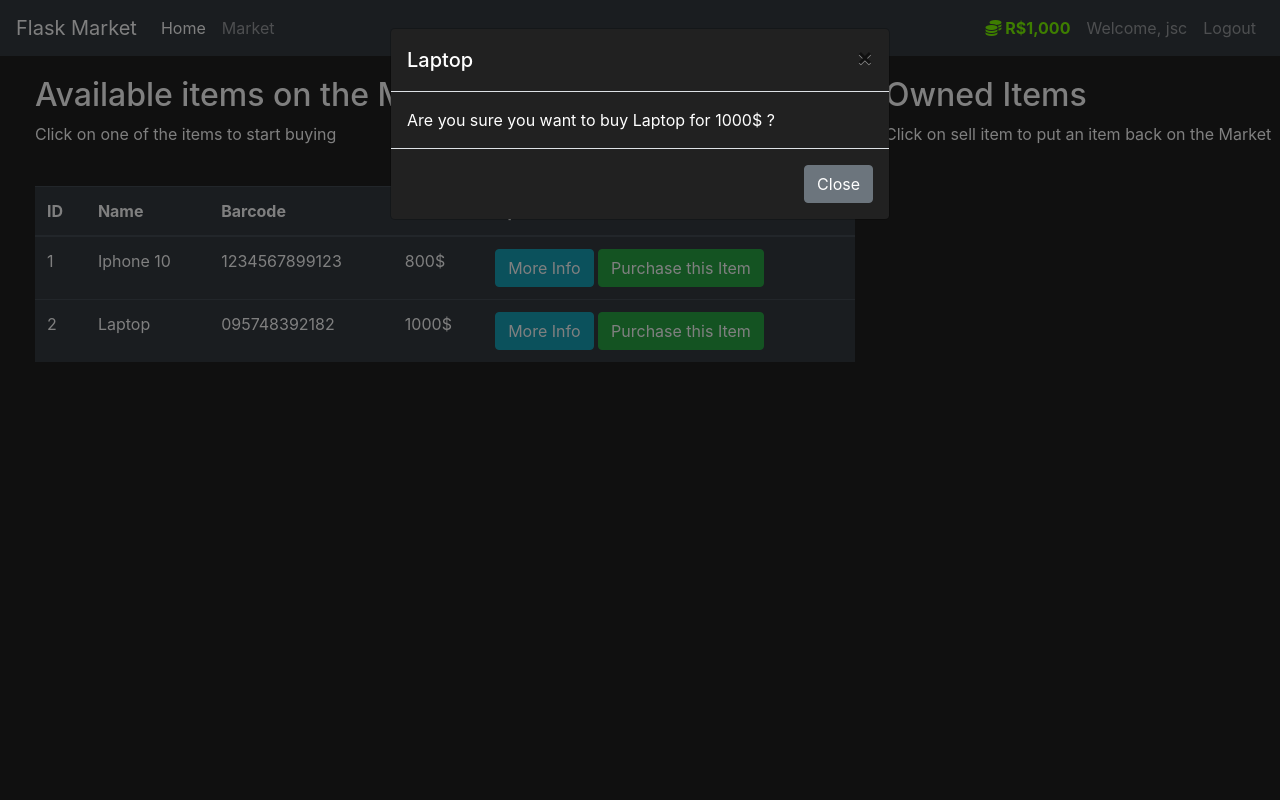
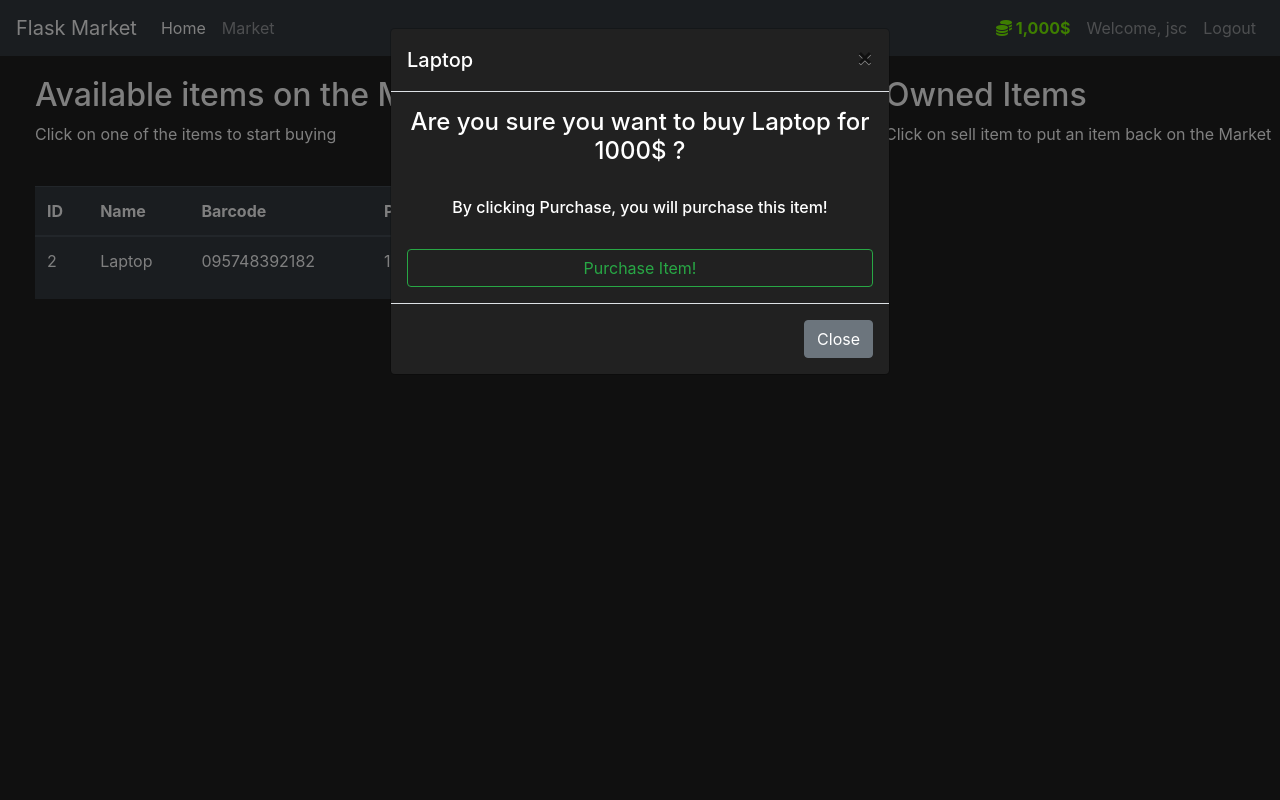
Before and after one commit to CaioVSales/Flask-Market, a Flask app: page /market in a window 1280 px wide, after a click on "Purchase this Item". Run offline with Flask 2, Linux system fonts and the light colour scheme; a user stored in the database is signed in; data comes from the database, SQL or seed files in the repository; some libraries are stand-ins or nearby versions.

Commit message:
Compras pt.2

```diff
--- a/market/forms.py
+++ b/market/forms.py
@@ -25,3 +25,9 @@ class LoginForm(FlaskForm):
     username = StringField(label='Username:', validators=[DataRequired()])
     password = PasswordField(label='Password:', validators=[DataRequired()])
     submit = SubmitField(label='Sign in')
+
+class PurchaseItemForm(FlaskForm):
+    submit = SubmitField(label='Purchase Item!')
+
+class SellItemForm(FlaskForm):
+    submit = SubmitField(label='Sell Item!')
--- a/market/models.py
+++ b/market/models.py
@@ -9,7 +9,7 @@ def load_user(user_id):
 class User(db.Model, UserMixin):
     id = db.Column(db.Integer(), primary_key=True)
     username = db.Column(db.String(length=30), nullable=False, unique=True)
-    email_address = db.Column(db.String(length=30), nullable=False, unique=True)
+    email_address = db.Column(db.String(length=50), nullable=False, unique=True)
     password_hash = db.Column(db.String(length=60), nullable=False)
     budget = db.Column(db.Integer(), nullable=False, default=1000)
     items = db.relationship('Item', backref='owned_user', lazy=True)
@@ -17,9 +17,9 @@ class User(db.Model, UserMixin):
     @property
     def prettier_budget(self):
         if len(str(self.budget)) >= 4:
-            return f'R${str(self.budget)[:-3]},{str(self.budget)[-3:]}'
+            return f'{str(self.budget)[:-3]},{str(self.budget)[-3:]}$'
         else:
-            return f"R${self.budget}"
+            return f"{self.budget}$"
 
     @property
     def password(self):
@@ -30,8 +30,10 @@ class User(db.Model, UserMixin):
         self.password_hash = bcrypt.generate_password_hash(plain_text_password).decode('utf-8')
 
     def check_password_correction(self, attempted_password):
-       return bcrypt.check_password_hash(self.password_hash, attempted_password)
+        return bcrypt.check_password_hash(self.password_hash, attempted_password)
 
+    def can_purchase(self, item_obj):
+        return self.budget >= item_obj.price
 
 class Item(db.Model):
     id = db.Column(db.Integer(), primary_key=True)
@@ -40,6 +42,10 @@ class Item(db.Model):
     barcode = db.Column(db.String(length=12), nullable=False, unique=True)
     description = db.Column(db.String(length=1024), nullable=False, unique=True)
     owner = db.Column(db.Integer(), db.ForeignKey('user.id'))
-
     def __repr__(self):
         return f'Item {self.name}'
+
+    def buy(self, user):
+        self.owner = user.id
+        user.budget -= self.price
+        db.session.commit()
--- a/market/routes.py
+++ b/market/routes.py
@@ -1,33 +1,48 @@
 from market import app
-from flask import render_template, redirect, url_for, flash
+from flask import render_template, redirect, url_for, flash, request
 from market.models import Item, User
-from market.forms import RegisterForm, LoginForm
+from market.forms import RegisterForm, LoginForm, PurchaseItemForm
 from market import db
-from flask_login import login_user, logout_user, login_required
+from flask_login import login_user, logout_user, login_required, current_user
 
 @app.route('/')
 @app.route('/home')
 def home_page():
     return render_template('home.html')
 
-@app.route('/market')
+@app.route('/market', methods=['GET', 'POST'])
 @login_required
 def market_page():
-    items = Item.query.all()
-    return render_template('market.html', items=items)
+    purchase_form = PurchaseItemForm()
+    if request.method == "POST":
+        purchased_item = request.form.get('purchased_item')
+        p_item_object = Item.query.filter_by(name=purchased_item).first()
+        if p_item_object:
+            if current_user.can_purchase(p_item_object):
+                p_item_object.buy(current_user)
+                flash(f"Congratulations! You purchased {p_item_object.name} for {p_item_object.price}$", category='success')
+            else:
+                flash(f"Unfortunately, you don't have enough money to purchase {p_item_object.name}!", category='danger')
+
+        return redirect(url_for('market_page'))
+
+    if request.method == "GET":
+        items = Item.query.filter_by(owner=None)
+        return render_template('market.html', items=items, purchase_form=purchase_form)
 
 @app.route('/register', methods=['GET', 'POST'])
 def register_page():
     form = RegisterForm()
     if form.validate_on_submit():
-        user_to_create = User(username=form.username.data, email_address=form.email_address.data, password=form.password1.data)
+        user_to_create = User(username=form.username.data,
+                              email_address=form.email_address.data,
+                              password=form.password1.data)
         db.session.add(user_to_create)
         db.session.commit()
         login_user(user_to_create)
-        flash(f"Account created successfully! You are now logged in as {user_to_create.username}", category="success")
-
+        flash(f"Account created successfully! You are now logged in as {user_to_create.username}", category='success')
         return redirect(url_for('market_page'))
-    if form.errors != {}: # if there are not errors from the validations
+    if form.errors != {}: #If there are not errors from the validations
         for err_msg in form.errors.values():
             flash(f'There was an error with creating a user: {err_msg}', category='danger')
 
@@ -39,19 +54,18 @@ def login_page():
     if form.validate_on_submit():
         attempted_user = User.query.filter_by(username=form.username.data).first()
         if attempted_user and attempted_user.check_password_correction(
-            attempted_password=form.password.data
-            ):
-                login_user(attempted_user)
-                flash(f'Success! You are logged in as: {attempted_user.username}', category="success")
-                return redirect(url_for('market_page'))
+                attempted_password=form.password.data
+        ):
+            login_user(attempted_user)
+            flash(f'Success! You are logged in as: {attempted_user.username}', category='success')
+            return redirect(url_for('market_page'))
         else:
-            flash('Username and password are not match, please try again!', category='danger')
-
+            flash('Username and password are not match! Please try again', category='danger')
 
     return render_template('login.html', form=form)
 
-@app.route('/logout_page')
+@app.route('/logout')
 def logout_page():
     logout_user()
     flash("You have been logged out!", category='info')
-    return redirect(url_for('home_page'))
+    return redirect(url_for("home_page"))
--- a/market/templates/base.html
+++ b/market/templates/base.html
@@ -7,11 +7,9 @@
       <!-- Bootstrap CSS -->
       <link rel="stylesheet" href="https://cdn.jsdelivr.net/npm/bootstrap@4.5.3/dist/css/bootstrap.min.css" integrity="sha384-TX8t27EcRE3e/ihU7zmQxVncDAy5uIKz4rEkgIXeMed4M0jlfIDPvg6uqKI2xXr2" crossorigin="anonymous">
       <title>
-
           {% block title %}
 
           {% endblock %}
-
       </title>
    </head>
    <body>
@@ -30,27 +28,21 @@
             </li>
         </ul>
           {% if current_user.is_authenticated %}
-
             <ul class="navbar-nav">
-
                 <li class="nav-item">
-                        <a class="nav-link" style="color: lawngreen; font-weight: bold;">
+                    <a class="nav-link" style="color: lawngreen; font-weight: bold">
                         <i class="fas fa-coins"></i>
-                            {{ current_user.prettier_budget}}
+                        {{ current_user.prettier_budget }}
                     </a>
                 </li>
-
                 <li class="nav-item">
                     <a class="nav-link">Welcome, {{ current_user.username }}</a>
                 </li>
-
                 <li class="nav-item">
                     <a class="nav-link" href="{{ url_for('logout_page') }}">Logout</a>
                 </li>
             </ul>
-
           {% else %}
-
             <ul class="navbar-nav">
                 <li class="nav-item">
                     <a class="nav-link" href="{{ url_for('login_page') }}">Login</a>
@@ -59,7 +51,6 @@
                     <a class="nav-link" href="{{ url_for('register_page') }}">Register</a>
                 </li>
             </ul>
-
           {% endif %}
       </div>
     </nav>
@@ -67,7 +58,7 @@
         {% if messages %}
            {% for category, message in messages %}
               <div class="alert alert-{{ category }}">
-                        <button type="button" class="m1-2, mb-1 close" data-dismiss="alert" aria-label="Close">
+                  <button type="button" class="m1-2 mb-1 close" data-dismiss="alert" aria-label="Close">
                       <span aria-hidden="true">&times;</span>
                   </button>
                   {{ message }}
--- a/market/templates/includes/items_modals.html
+++ b/market/templates/includes/items_modals.html
@@ -49,7 +49,20 @@
           </button>
         </div>
         <div class="modal-body">
-          Are you sure you want to buy {{ item.name }} for {{ item.price }}$ ?
+          <form method="POST">
+            {{ purchase_form.hidden_tag() }}
+
+            <h4 class="text-center">
+              Are you sure you want to buy {{ item.name }} for {{ item.price }}$ ?
+            </h4>
+            <br>
+            <h6 class="text-center">
+              By clicking Purchase, you will purchase this item!
+            </h6>
+            <br>
+            <input id="purchased_item" name="submit" type="hidden" value="{{item.name}}">
+            {{ purchase_form.submit(class="btn btn-outline-success btn-block") }}
+          </form>
         </div>
         <div class="modal-footer">
           <button type="button" class="btn btn-secondary"
```
Lines whose indentation alone changed are shown as unchanged.
